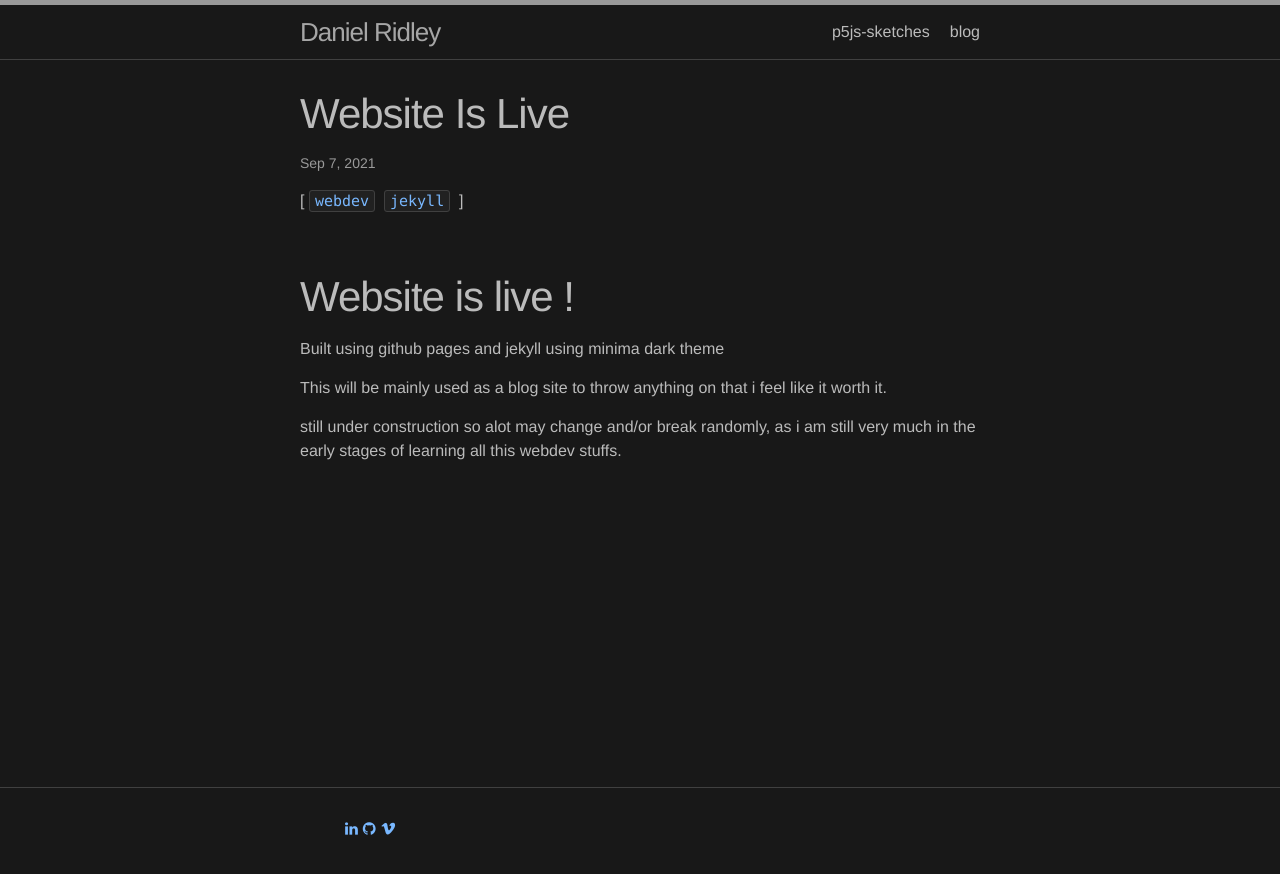
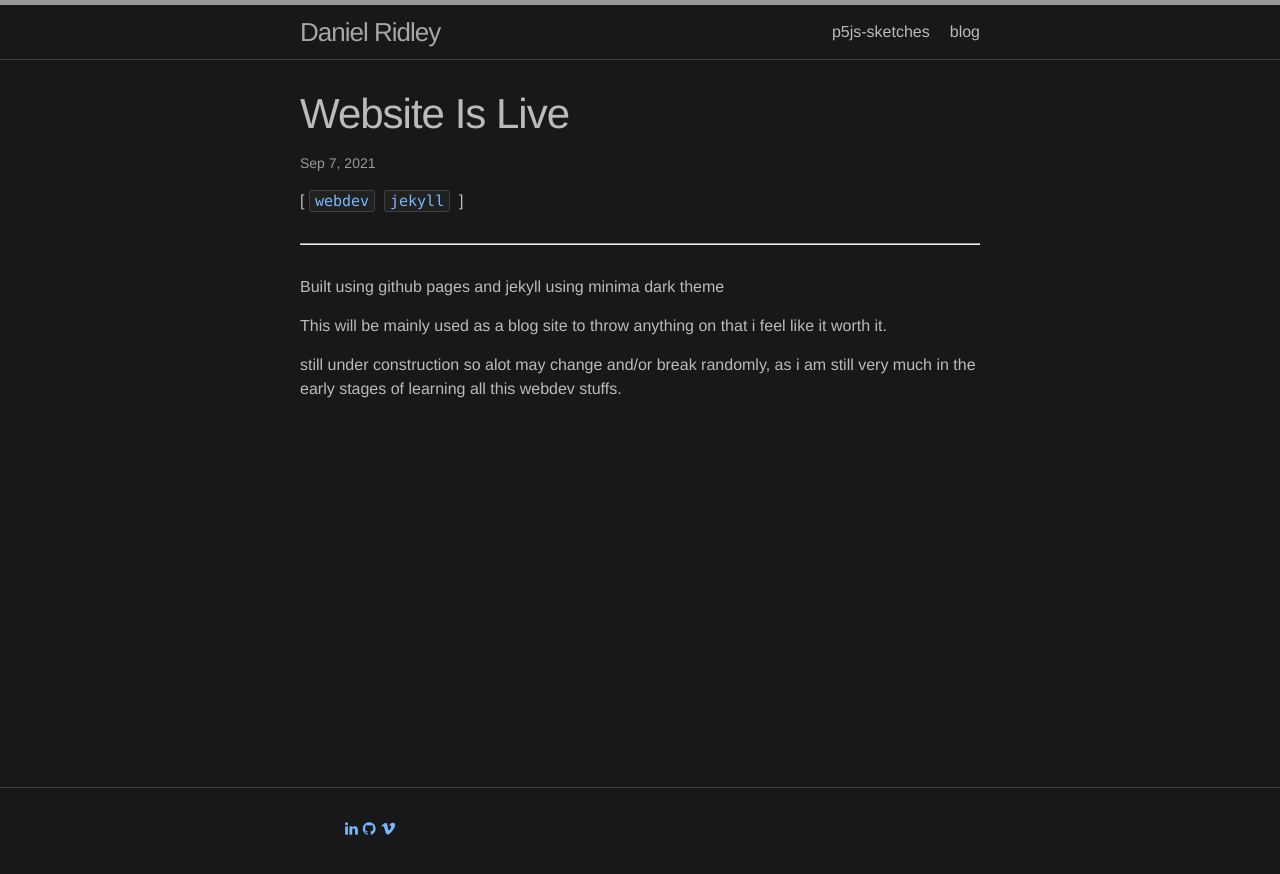
Before and after one commit to danriduk/danriduk.github.io, a Jekyll site: the page built from _posts/2021-09-07-website-is-live.md, in a window 1280 px wide. Shown: the top 874 px of the page. Built offline with Jekyll 4.4.1, drawn with Linux system fonts in a browser that asks for light colours.

Commit message:
blog tag page tweaks

```diff
--- a/_includes/blog-tags.html
+++ b/_includes/blog-tags.html
@@ -2,7 +2,7 @@
     {% for tag in site.tags %}
         {% assign tag_name = tag[0] %}
         <li>
-            <a href="/tag/{{ tag_name | slugify }}/">{{ tag_name | replace: "-", " " }}</a>
+            <a href="/tag/{{ tag_name }}"><code class="highligher-rouge"><nobr>{{ tag_name }}</nobr></code>&nbsp;</a>
         </li>
     {% endfor %}
 </ul>
--- a/_layouts/post.html
+++ b/_layouts/post.html
@@ -30,10 +30,12 @@
       <span>[
         {% for tag in page.tags %}
           {% capture tag_name %}{{ tag }}{% endcapture %}
-          <a href="/tag/{{ tag_name }}"><code class="highligher-rouge"><nobr>{{ tag_name }}</nobr></code>&nbsp;</a>
+          <a href="/tag/{{ tag_name }}/"><code class="highligher-rouge"><nobr>{{ tag_name }}</nobr></code>&nbsp;</a>
         {% endfor %}
       ]</span>
   </header>
+
+  <hr>
 
   <div class="post-content e-content" itemprop="articleBody">
     {{ content }}
--- a/_posts/2021-09-07-website-is-live.md
+++ b/_posts/2021-09-07-website-is-live.md
@@ -2,8 +2,6 @@
 layout: post
 tags: webdev jekyll
 ---
-
-# Website is live !
 
 Built using github pages and jekyll using minima dark theme
 
```
